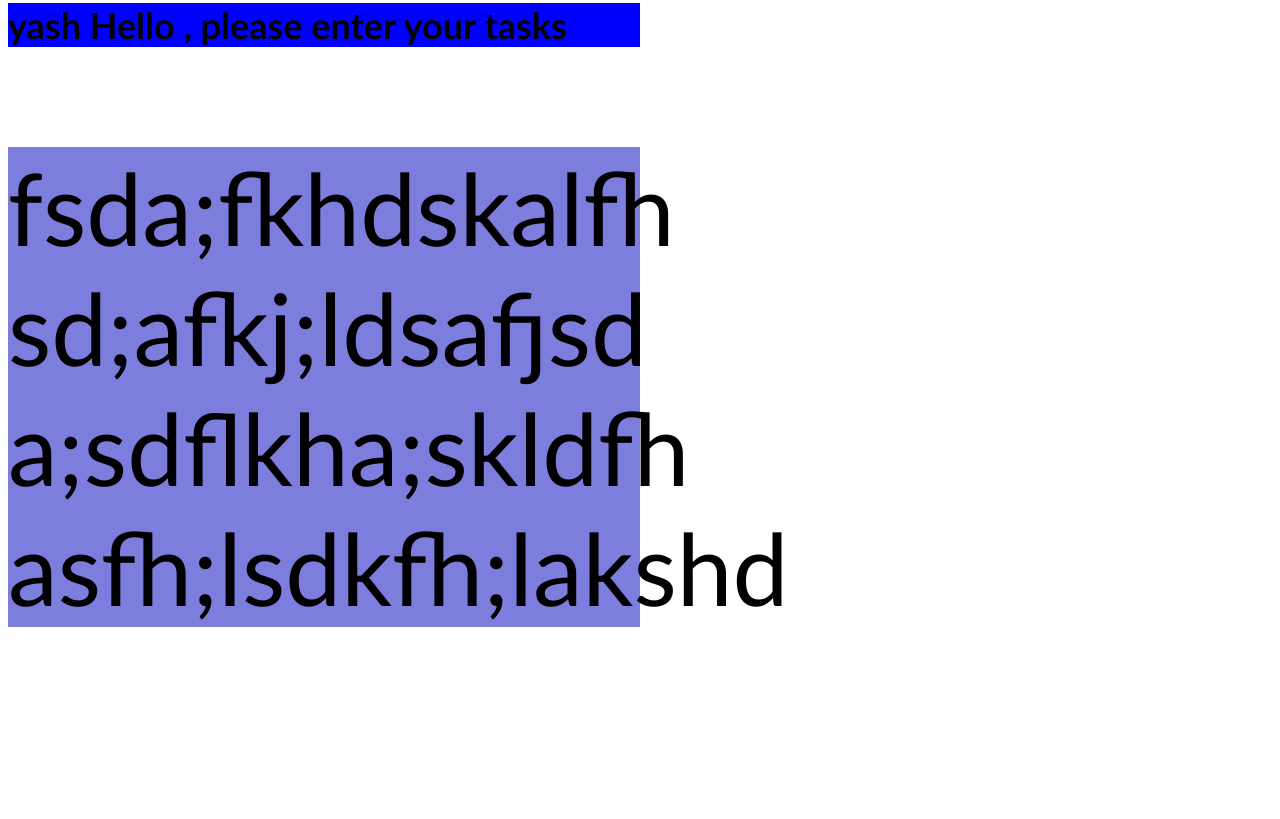
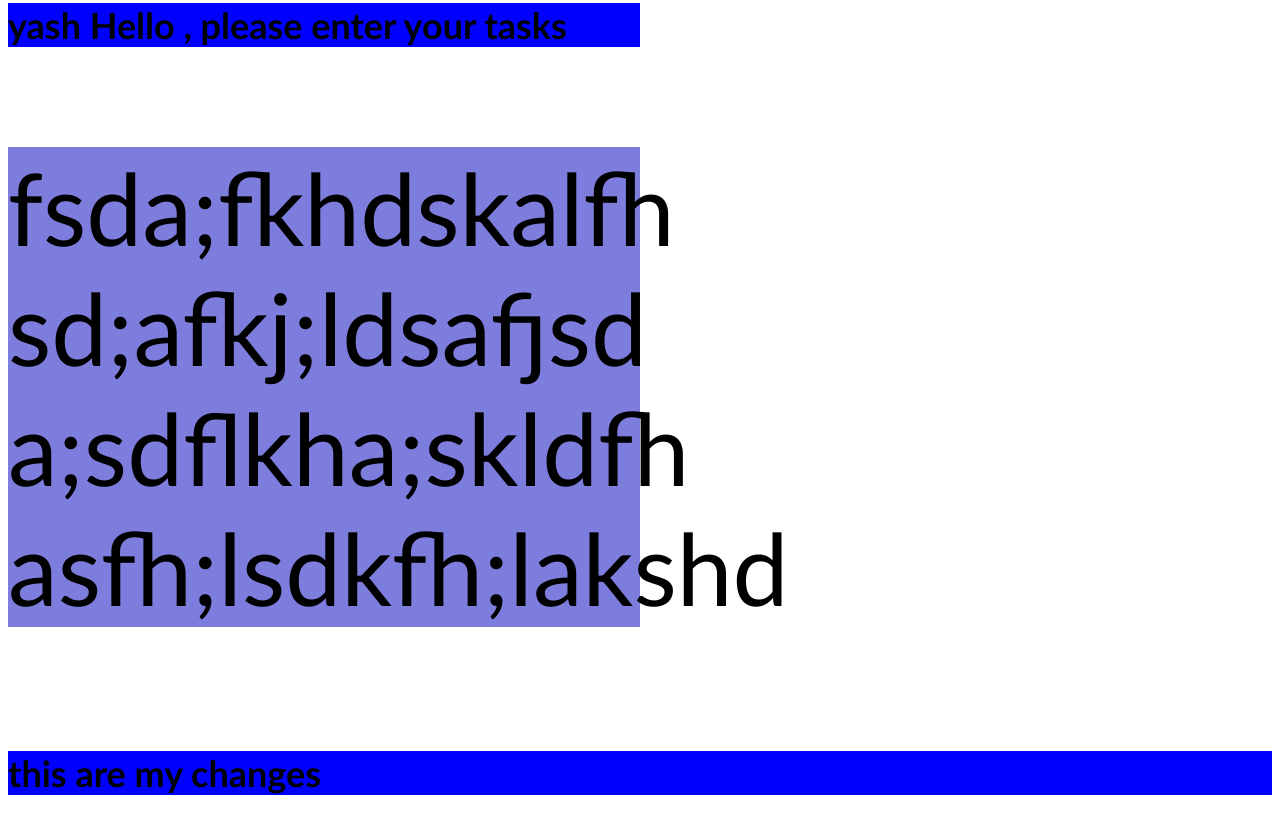
Before and after one commit to Yashyash21/1st-repository, a plain HTML site: page index.html in a window 1280 px wide. Shown: the part 777-1596 px from the top of the page. Before the commit the page ends 1512 px from the top, so only its background shows below. Drawn offline with Linux system fonts and the light colour scheme.

Commit message:
my new changes

```diff
--- a/index.html
+++ b/index.html
@@ -33,6 +33,7 @@
 
             </div>
         </div>
+        <h1>this are  my changes  </h1>
 
 
 </body>
```
